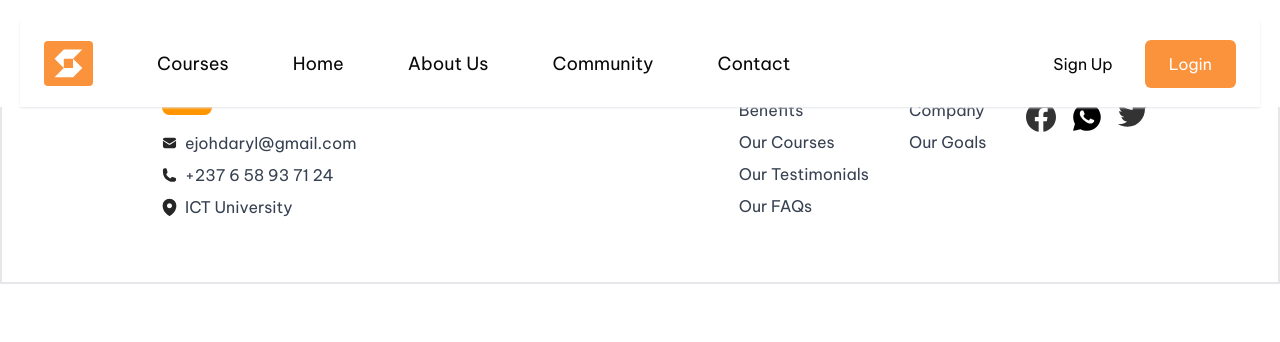
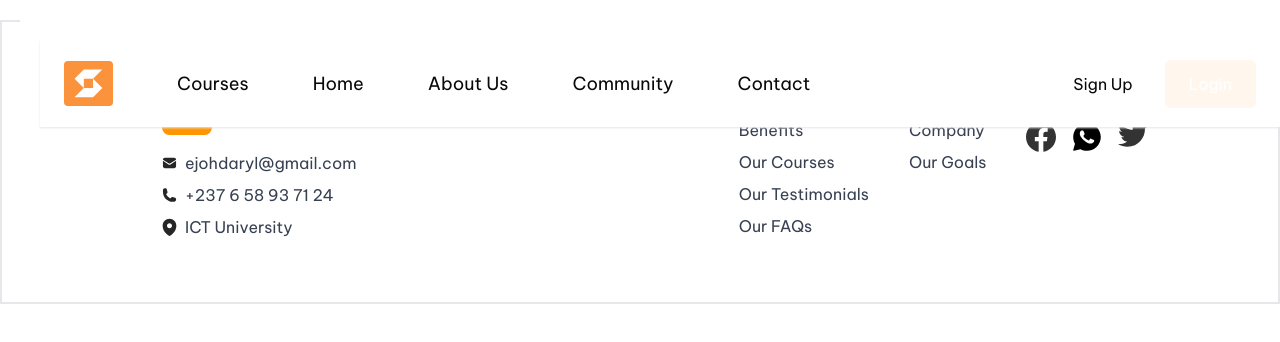
Before and after one commit to ProDaryl/Elearning, a Next.js app: page /community in a window 1280 px wide. Shown: the top 342 px of the page. Built offline with nearby package versions, Linux system fonts and the light colour scheme.

Commit message:
Add files via upload

```diff
--- a/app/component/Navbar.tsx
+++ b/app/component/Navbar.tsx
@@ -10,10 +10,15 @@ const Navbar = () => {
     const pathName = usePathname()
     const [openMenu, setOpenMenu] = useState(false)
     return (
+
+        <div className="px-2 w-full lg:px-5 pt-5 z-[999] bg-background relative ">
+
+
         <div className="px-2 w-full lg:px-5 pt-5 bg-background fixed z-10">
             <nav className="relative flex justify-between items-center p-2 px-6 w-full shadow-sm shadow-gray-200">
                 <div className="flex gap-[10px] lg:gap-[40px] items-center justify-center">
                     <div className=" p-2 md:py-2 md:px-1 lg:p-2 rounded text-white bg-orange-400"><Logo /></div>
+
                     <div className={` absolute flex-col ${openMenu ? "flex" : "hidden md:flex"} md:mt-0 md:relative md:bg-transparent md:shadow-none md:w-full md:flex-row top-[100%] mt-2 w-[300px] right-0 bg-background shadow-sm shadow-gray-200 py-2 items-center leading-[150%]  lg:text-[18px] text-gray-15  font-normal  gap-4`}>
                         <Link className={clsx("py-[14px] px-3 lg:px-[24px] hover:bg-white-95 rounded-md", { "bg-white-95": pathName === "/courses" })} href={"/courses"}>Courses</Link>
                         <Link className={clsx("py-[14px] px-3 lg:px-[24px] hover:bg-white-95 rounded-md", { "bg-white-95": pathName === "/" })} href="/">Home</Link>
@@ -23,13 +28,14 @@ const Navbar = () => {
                     </div>
                 </div>
                 <div className="flex items-center gap-2">
-                    <Link href={"/signup"} className="py-[12px] px-[10px] lg:px-[24px] rounded-md hover:text-white hover:bg-orange-400 duration-500">Sign Up</Link>
-                    <Link href={"/login"} className="py-[12px] px-[20px] md:px-[24px] text-white bg-orange-400 hover:bg-orange-500/90 rounded-md duration-300 hover:scale-105">Login</Link>
+                    <Link href={"/signup"} className="py-[12px] px-[10px] lg:px-[24px] rounded-md hover:text-white hover:bg-orange-50/20 duration-500">Sign Up</Link>
+                    <Link href={"/login"} className="py-[12px] px-[20px] md:px-[24px] text-white bg-orange-50 rounded-md duration-300 hover:scale-105">Login</Link>
                     <div onClick={() => setOpenMenu(!openMenu)} className="cursor-pointer md:hidden">{openMenu ? <X size={35} /> : <Menu size={35} />}</div>
                 </div>
             </nav>
         </div>
+        </div>
     )
 }
 
-export default Navbar;
+export default Navbar
```
